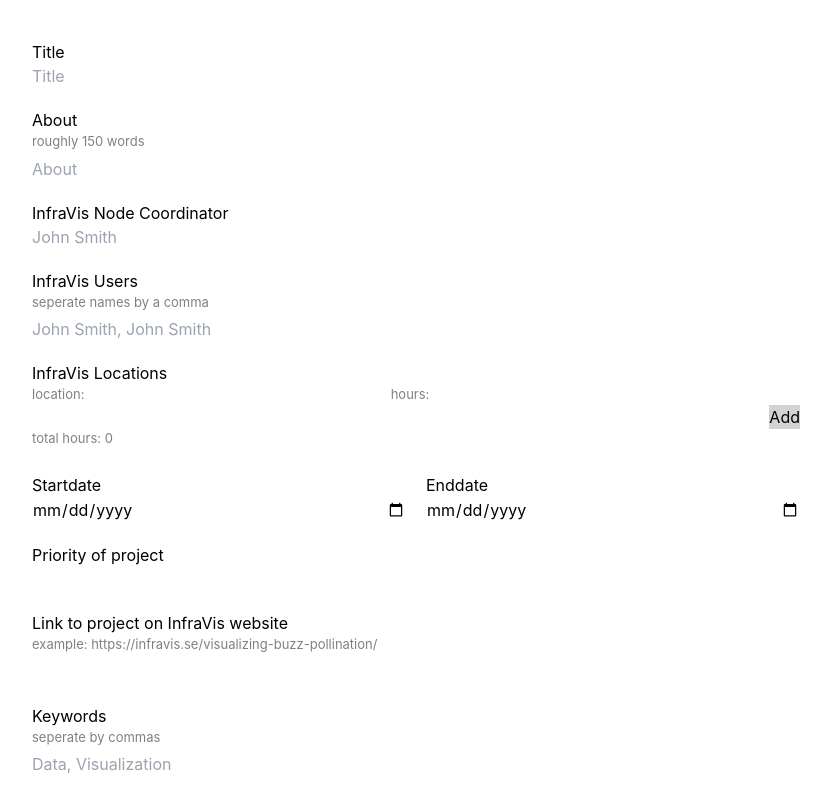
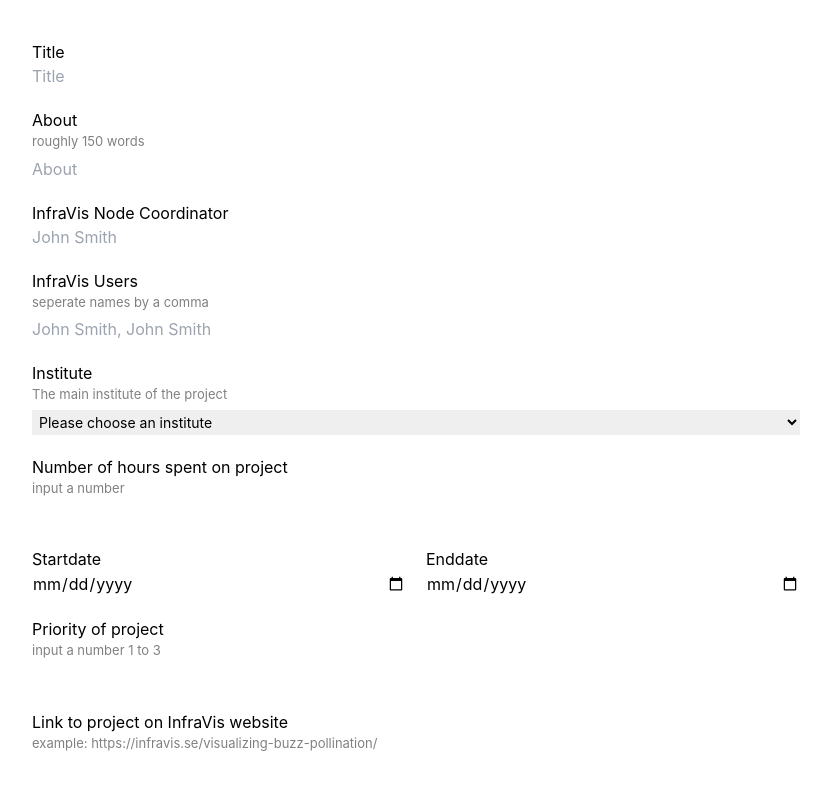
Before and after one commit to Infravis-map/visual-map, a Next.js app: page /input in a window 1280 px wide. Shown: the top 800 px of the page, without its empty margins (224-1055 px from the left). Built offline with nearby package versions, Linux system fonts and the light colour scheme.

Commit message:
updated input

```diff
--- a/pages/input.js
+++ b/pages/input.js
@@ -11,10 +11,8 @@
     const [enddate, setEnddate] = useState()
     const [coordinator, setCoordinator] = useState("")
     const [users, setUsers] = useState("")
-    const [institutions, setInstitutions] = useState([])
-    const [institutionName, setInstitutionName] = useState("")
-    const [institutionHours, setInstitutionHours] = useState("")
-    const [totalHours, setTotalHours] = useState(0)
+    const [institute, setInstitute] = useState(null)
+    const [hours, setHours] = useState("")
     const [priority, setPriority] = useState("")
     const [link, setLink] = useState("")
     const [keywords, setKeywords] = useState("")
@@ -22,24 +20,31 @@
 
     const imageDisplay = image ? "block" : "none"
 
+    //dont change order, look at "instituteOptionsHandler" for reference
+    const instituteOptions = [
+        "Umeå University (UmU)",
+        "Mid Sweden University (MIUM)",
+        "Uppsala University (UU)",
+        "KTH Stockholm (KTH)",
+        "Linköping University (LiU)",
+        "Chalmers",
+        "Gothenburg University (UGot)",
+        "Linnaeus University (LNU)",
+        "Lund University (LU)",
+    ];
+
+    const instituteOptionsHandler = (e) => {
+        const inst = instituteOptions.indexOf(e.target.value)
+        if (inst == -1) {
+            setInstitute(null)
+        } else {
+            setInstitute(inst)
+        }
+    }
+
     const handleSubmit = (event) => {
         event.preventDefault();
-        console.log(`handleSubmit() title: ${title}, total hours: ${totalHours}`)
-    }
-
-    const addInstitution = () => {
-        if (institutionName.length > 0 && institutionHours > 0) {
-
-            const newInstitutions = institutions.concat({
-                number:institutionNumber++,
-                name:institutionName,
-                hours:parseInt(institutionHours),
-            })
-            setTotalHours(totalHours + parseInt(institutionHours))
-            setInstitutions(newInstitutions)
-            setInstitutionName("")
-            setInstitutionHours("")
-        }
+        console.log(`handleSubmit() title: ${title}, total hours: ${hours}`)
     }
 
     const changeImage = (e) => {
@@ -55,12 +60,6 @@
                 }
             }
         }
-    }
-
-    const removeInstitution = (number) => {
-        const newInstitutions = institutions.filter((institution) => institution.number !== number)
-        setTotalHours(newInstitutions.reduce((total, current) => total += current.hours, 0))
-        setInstitutions(newInstitutions)
     }
 
     return (
@@ -84,35 +83,25 @@
                     <p>seperate names by a comma</p>
                     <input type="text" value={users} name="users" onChange={(e) => setUsers(e.target.value)} placeholder="John Smith, John Smith"></input>
                 </label>
-                <div>
-                    <label>
-                        InfraVis Locations
-                        <div className={styles.list}>
-                            {institutions.map(institution => (
-                                <div className={styles.listElement} key={institution.number}>
-                                    {institution.name}{' - '}{institution.hours}{' hours'}
-                                    <div onClick={() => {removeInstitution(institution.number)}}>
-                                    Delete
-                                    </div>
-                                </div>
-                            ))}
-                        </div>
-                        <div style={{display:"grid", gridTemplateColumns:"1fr 1fr auto"}}>
-                            <div>
-                                <p>location:</p>
-                                <input style={{width:"100%"}} type="text" value={institutionName} onChange={(e) => setInstitutionName(e.target.value)} placeholder=""></input>
-                            </div>
-                            <div>
-                                <p>hours:</p>
-                                <input style={{width:"100%"}} type="number" value={institutionHours} onChange={(e) => setInstitutionHours(e.target.value)} placeholder=""></input>
-                            </div>
-                            <div style={{display:"flex", flexDirection:"column-reverse", marginLeft:20}}>
-                                <button style={{cursor:"pointer", backgroundColor:"lightgray"}} onClick={addInstitution}>Add</button>
-                            </div>
-                        </div>
-                        <p>total hours: {totalHours}</p>
-                    </label>
-                </div>
+                <label>
+                    Institute
+                    <p>The main institute of the project</p>
+                    <select onChange={instituteOptionsHandler} style={{padding:3, fontSize:14}}>
+                        <option key="hej">Please choose an institute</option>
+                        {instituteOptions.map((option, index) => {
+                            return (
+                                <option key={index}>
+                                    {option}
+                                </option>
+                            );
+                        })}
+                    </select>
+                </label>
+                <label>
+                    Number of hours spent on project
+                    <p>input a number</p>
+                    <input type="number" value={hours} name="hours" onChange={(e) => setHours(e.target.value)}></input>
+                </label>
                 <div className={styles.dates}>
                     <label>
                         Startdate
@@ -125,6 +114,7 @@
                 </div>
                 <label>
                     Priority of project
+                    <p>input a number 1 to 3</p>
                     <input type="number" min="1" max="3" value={priority} name="priority" onChange={(e) => setPriority(e.target.value)}></input>
                 </label>
                 <label>
```
